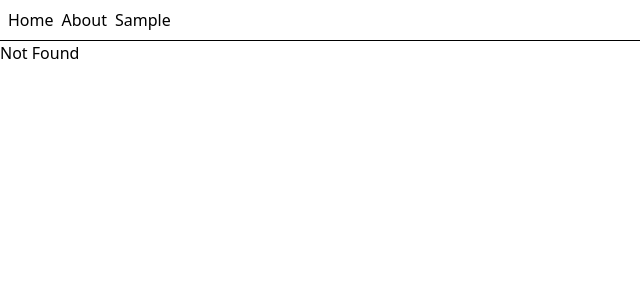
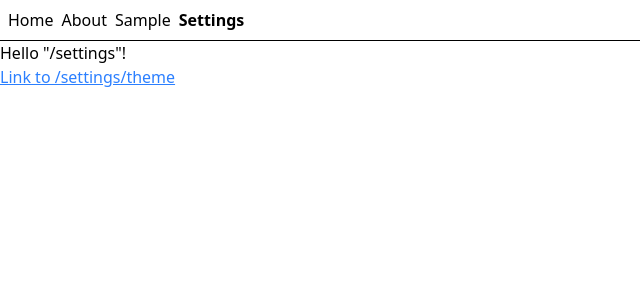
Before and after one commit to jtannas/react-tooling-experimentation, a React (Vite) app: page /settings in a window 1280 px wide. Before the commit this address had no page. Shown: the top 300 px of the page, without its empty margins (0-640 px from the left). Built offline with nearby package versions, Linux system fonts and the light colour scheme.

Commit message:
add nested route to check understanding

```diff
--- a/src/routeTree.gen.ts
+++ b/src/routeTree.gen.ts
@@ -14,6 +14,8 @@ import { Route as rootRoute } from './routes/__root'
 import { Route as SampleImport } from './routes/sample'
 import { Route as AboutImport } from './routes/about'
 import { Route as IndexImport } from './routes/index'
+import { Route as SettingsIndexImport } from './routes/settings/index'
+import { Route as SettingsThemeImport } from './routes/settings/theme'
 
 // Create/Update Routes
 
@@ -32,6 +34,18 @@ const AboutRoute = AboutImport.update({
 const IndexRoute = IndexImport.update({
   id: '/',
   path: '/',
+  getParentRoute: () => rootRoute,
+} as any)
+
+const SettingsIndexRoute = SettingsIndexImport.update({
+  id: '/settings/',
+  path: '/settings/',
+  getParentRoute: () => rootRoute,
+} as any)
+
+const SettingsThemeRoute = SettingsThemeImport.update({
+  id: '/settings/theme',
+  path: '/settings/theme',
   getParentRoute: () => rootRoute,
 } as any)
 
@@ -60,6 +74,20 @@ declare module '@tanstack/react-router' {
       preLoaderRoute: typeof SampleImport
       parentRoute: typeof rootRoute
     }
+    '/settings/theme': {
+      id: '/settings/theme'
+      path: '/settings/theme'
+      fullPath: '/settings/theme'
+      preLoaderRoute: typeof SettingsThemeImport
+      parentRoute: typeof rootRoute
+    }
+    '/settings/': {
+      id: '/settings/'
+      path: '/settings'
+      fullPath: '/settings'
+      preLoaderRoute: typeof SettingsIndexImport
+      parentRoute: typeof rootRoute
+    }
   }
 }
 
@@ -69,12 +97,16 @@ export interface FileRoutesByFullPath {
   '/': typeof IndexRoute
   '/about': typeof AboutRoute
   '/sample': typeof SampleRoute
+  '/settings/theme': typeof SettingsThemeRoute
+  '/settings': typeof SettingsIndexRoute
 }
 
 export interface FileRoutesByTo {
   '/': typeof IndexRoute
   '/about': typeof AboutRoute
   '/sample': typeof SampleRoute
+  '/settings/theme': typeof SettingsThemeRoute
+  '/settings': typeof SettingsIndexRoute
 }
 
 export interface FileRoutesById {
@@ -82,14 +114,16 @@ export interface FileRoutesById {
   '/': typeof IndexRoute
   '/about': typeof AboutRoute
   '/sample': typeof SampleRoute
+  '/settings/theme': typeof SettingsThemeRoute
+  '/settings/': typeof SettingsIndexRoute
 }
 
 export interface FileRouteTypes {
   fileRoutesByFullPath: FileRoutesByFullPath
-  fullPaths: '/' | '/about' | '/sample'
+  fullPaths: '/' | '/about' | '/sample' | '/settings/theme' | '/settings'
   fileRoutesByTo: FileRoutesByTo
-  to: '/' | '/about' | '/sample'
-  id: '__root__' | '/' | '/about' | '/sample'
+  to: '/' | '/about' | '/sample' | '/settings/theme' | '/settings'
+  id: '__root__' | '/' | '/about' | '/sample' | '/settings/theme' | '/settings/'
   fileRoutesById: FileRoutesById
 }
 
@@ -97,12 +131,16 @@ export interface RootRouteChildren {
   IndexRoute: typeof IndexRoute
   AboutRoute: typeof AboutRoute
   SampleRoute: typeof SampleRoute
+  SettingsThemeRoute: typeof SettingsThemeRoute
+  SettingsIndexRoute: typeof SettingsIndexRoute
 }
 
 const rootRouteChildren: RootRouteChildren = {
   IndexRoute: IndexRoute,
   AboutRoute: AboutRoute,
   SampleRoute: SampleRoute,
+  SettingsThemeRoute: SettingsThemeRoute,
+  SettingsIndexRoute: SettingsIndexRoute,
 }
 
 export const routeTree = rootRoute
@@ -117,7 +155,9 @@ export const routeTree = rootRoute
       "children": [
         "/",
         "/about",
-        "/sample"
+        "/sample",
+        "/settings/theme",
+        "/settings/"
       ]
     },
     "/": {
@@ -128,6 +168,12 @@ export const routeTree = rootRoute
     },
     "/sample": {
       "filePath": "sample.tsx"
+    },
+    "/settings/theme": {
+      "filePath": "settings/theme.tsx"
+    },
+    "/settings/": {
+      "filePath": "settings/index.tsx"
     }
   }
 }
--- a/src/routes/__root.tsx
+++ b/src/routes/__root.tsx
@@ -14,6 +14,9 @@ export const Route = createRootRoute({
 				<Link to="/sample" className="[&.active]:font-bold">
 					Sample
 				</Link>
+				<Link to="/settings" className="[&.active]:font-bold">
+					Settings
+				</Link>
 			</div>
 			<hr />
 			<Outlet />
--- /dev/null
+++ b/src/routes/settings/index.tsx
@@ -0,0 +1,17 @@
+import { createFileRoute, Link } from "@tanstack/react-router";
+
+export const Route = createFileRoute("/settings/")({
+	component: RouteComponent,
+});
+
+function RouteComponent() {
+	return (
+		<div>
+			Hello "/settings"!
+			<br />
+			<Link to="/settings/theme" className="underline text-blue-500">
+				Link to /settings/theme
+			</Link>
+		</div>
+	);
+}
--- /dev/null
+++ b/src/routes/settings/theme.tsx
@@ -0,0 +1,9 @@
+import { createFileRoute } from "@tanstack/react-router";
+
+export const Route = createFileRoute("/settings/theme")({
+	component: RouteComponent,
+});
+
+function RouteComponent() {
+	return <div>Hello "/settings/theme"!</div>;
+}
```
